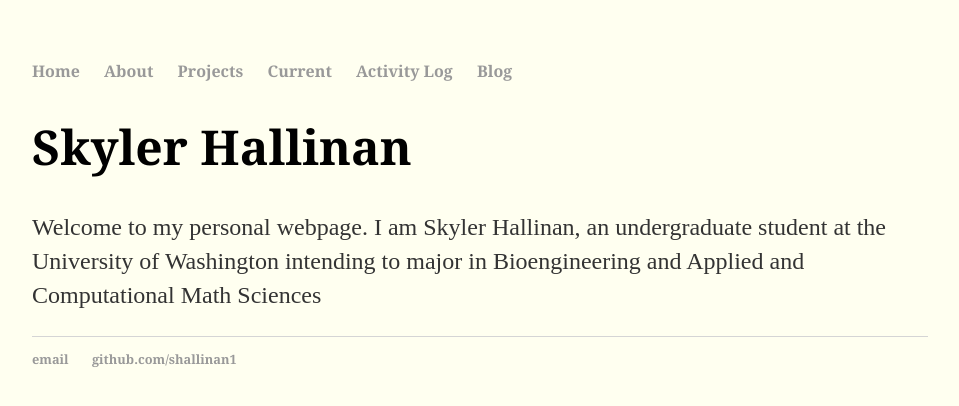
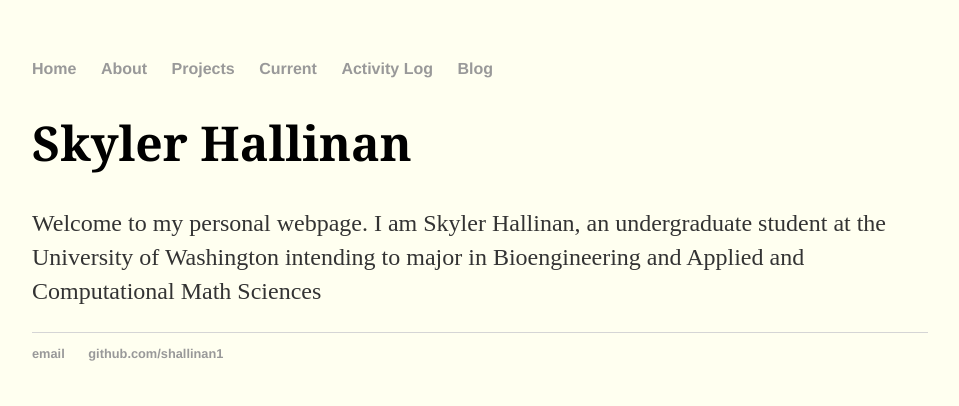
Before and after one commit to shallinan1/shallinan1.github.io, a Jekyll site: the page built from index.md, in a window 1280 px wide. Shown: the top 406 px of the page, without its empty margins (160-1119 px from the left). Built offline with Jekyll 4.4.1, drawn with Linux system fonts in a browser that asks for light colours; our own code applies the rules of GitHub Pages for plain Markdown files.

Commit message:
font change
helvitca

```diff
--- a/css/main.css
+++ b/css/main.css
@@ -4,7 +4,7 @@ body {
     width: 70%;
 }
 nav ul, footer ul {
-    font-family:'Bookman', 'Georgia', 'Sans-Serif';
+    font-family:'Helvetica', 'Georgia', 'Sans-Serif';
     padding: 0px;
     list-style: none;
     font-weight: bold;
```
